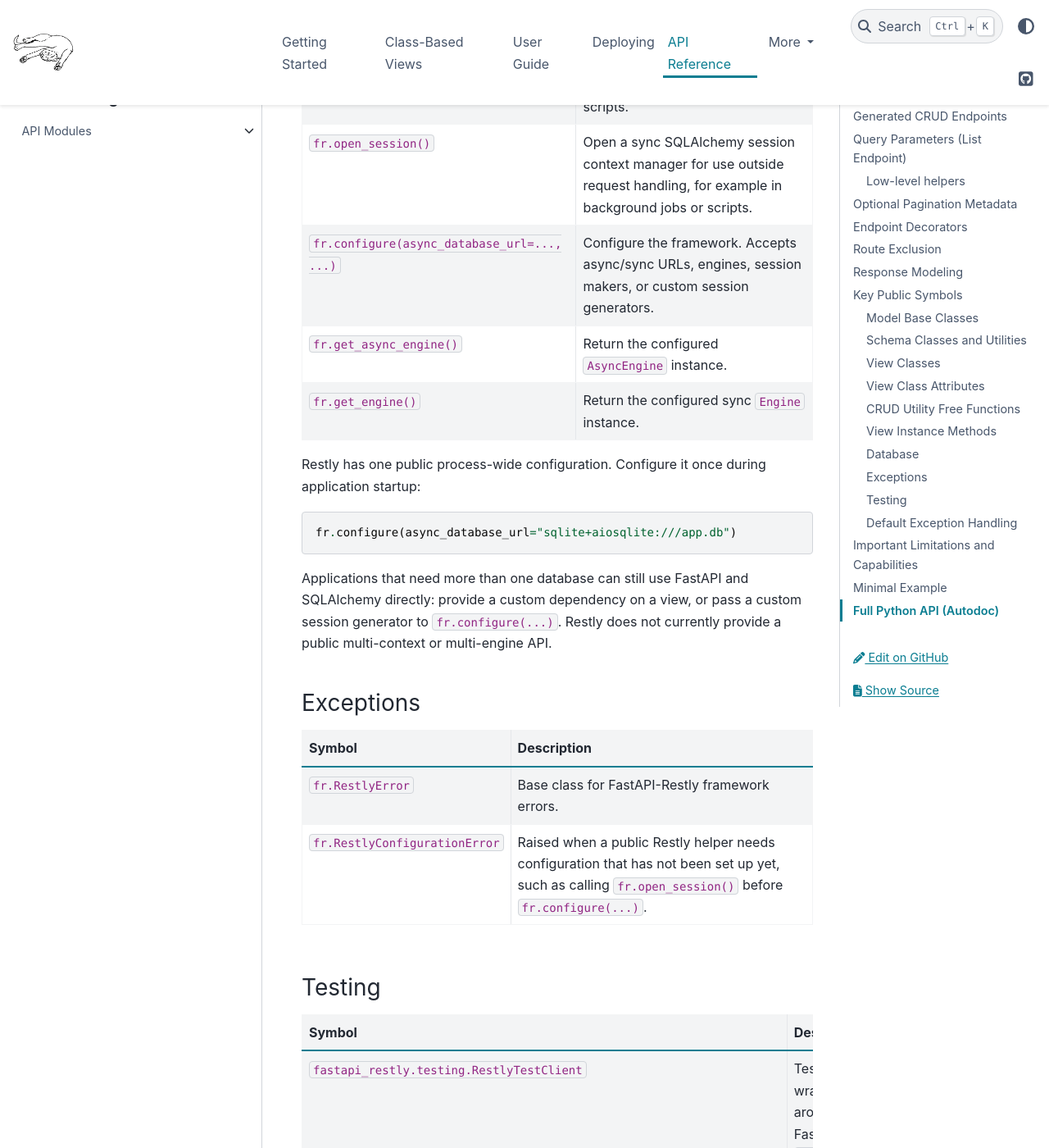
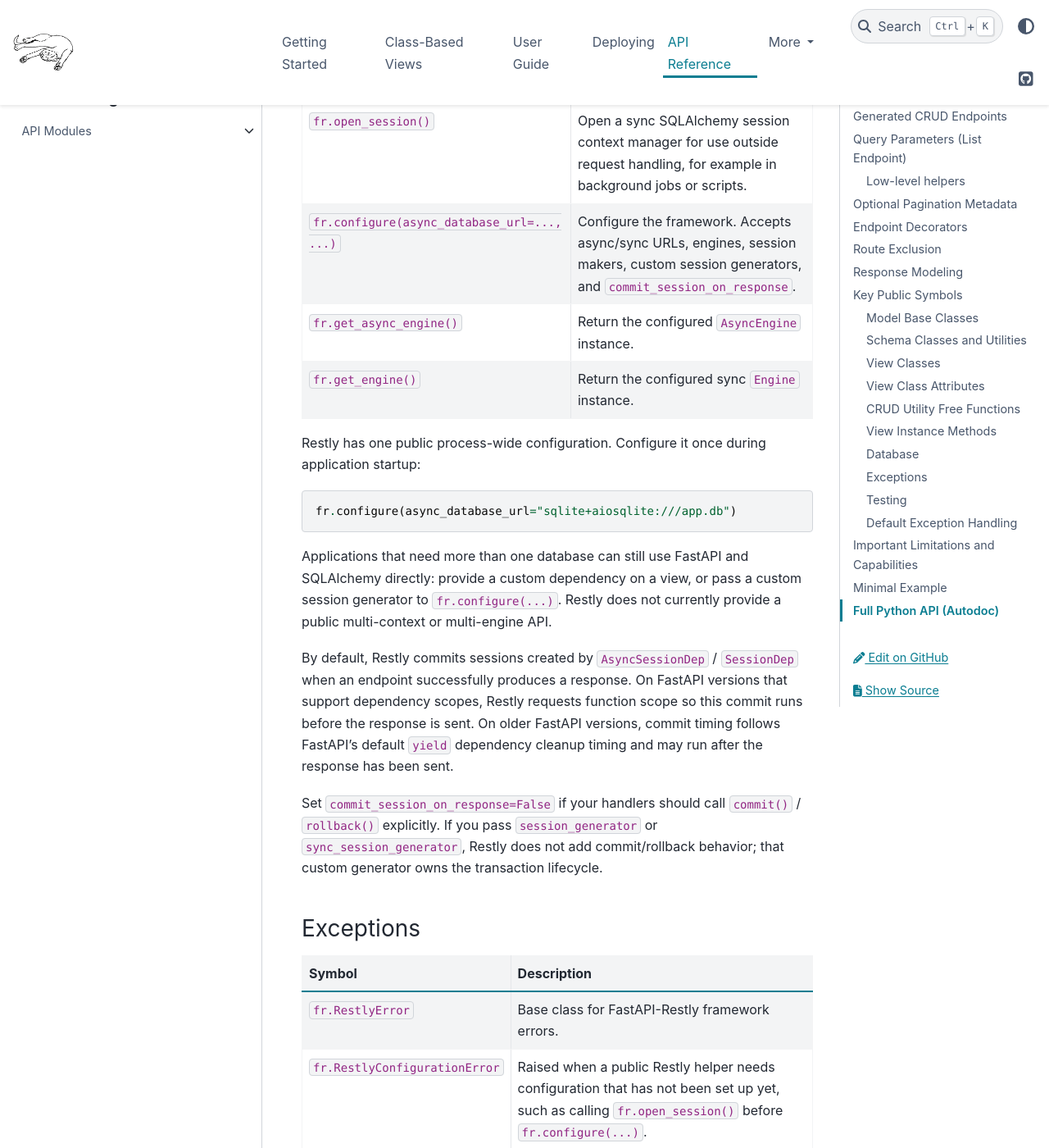
Before and after one commit to rjprins/fastapi-restly, a Sphinx documentation site: the page built from docs/api_reference.md, in a window 1280 px wide and 1400 px high, scrolled down 13383 px. Shown: the whole window at 82% size. Built offline with Sphinx 7.4.7 and the PyData theme 0.15.4, drawn with Linux system fonts in a browser that asks for light colours.

Commit message:
Make session response commits configurable

```diff
--- a/docs/api_reference.md
+++ b/docs/api_reference.md
@@ -258,7 +258,7 @@
 | `fr.SessionDep` | FastAPI `Depends`-compatible sync session dependency. |
 | `fr.open_async_session()` | Open an async SQLAlchemy session context manager for use outside request handling, for example in background jobs or scripts. |
 | `fr.open_session()` | Open a sync SQLAlchemy session context manager for use outside request handling, for example in background jobs or scripts. |
-| `fr.configure(async_database_url=..., ...)` | Configure the framework. Accepts async/sync URLs, engines, session makers, or custom session generators. |
+| `fr.configure(async_database_url=..., ...)` | Configure the framework. Accepts async/sync URLs, engines, session makers, custom session generators, and `commit_session_on_response`. |
 | `fr.get_async_engine()` | Return the configured `AsyncEngine` instance. |
 | `fr.get_engine()` | Return the configured sync `Engine` instance. |
 
@@ -273,6 +273,18 @@
 SQLAlchemy directly: provide a custom dependency on a view, or pass a custom
 session generator to `fr.configure(...)`. Restly does not currently provide a
 public multi-context or multi-engine API.
+
+By default, Restly commits sessions created by `AsyncSessionDep` / `SessionDep`
+when an endpoint successfully produces a response. On FastAPI versions that
+support dependency scopes, Restly requests function scope so this commit runs
+before the response is sent. On older FastAPI versions, commit timing follows
+FastAPI's default `yield` dependency cleanup timing and may run after the
+response has been sent.
+
+Set `commit_session_on_response=False` if your handlers should call
+`commit()` / `rollback()` explicitly. If you pass `session_generator` or
+`sync_session_generator`, Restly does not add commit/rollback behavior; that
+custom generator owns the transaction lifecycle.
 
 ### Exceptions
 
```
Also changed, not shown: docs/howto_existing_project.md (+2 -0 lines), docs/technical_details.md (+12 -0 lines), 3 other files.
